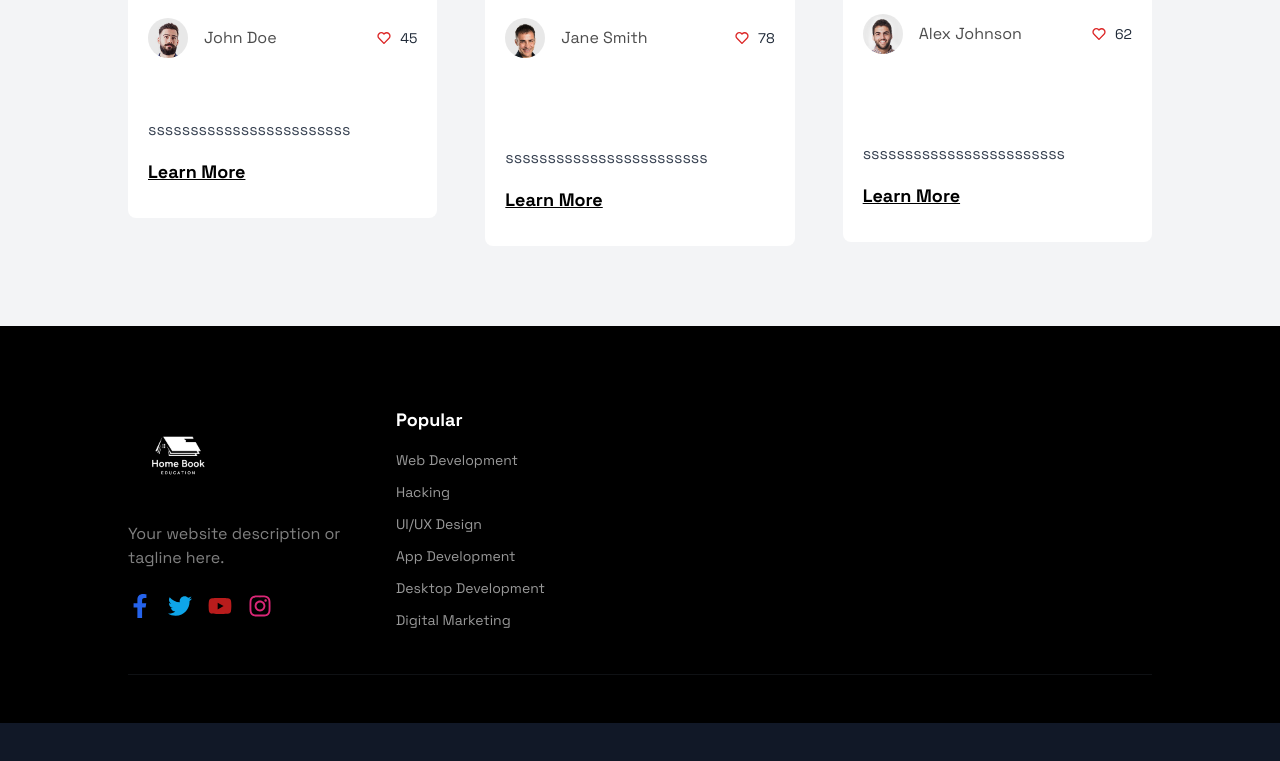
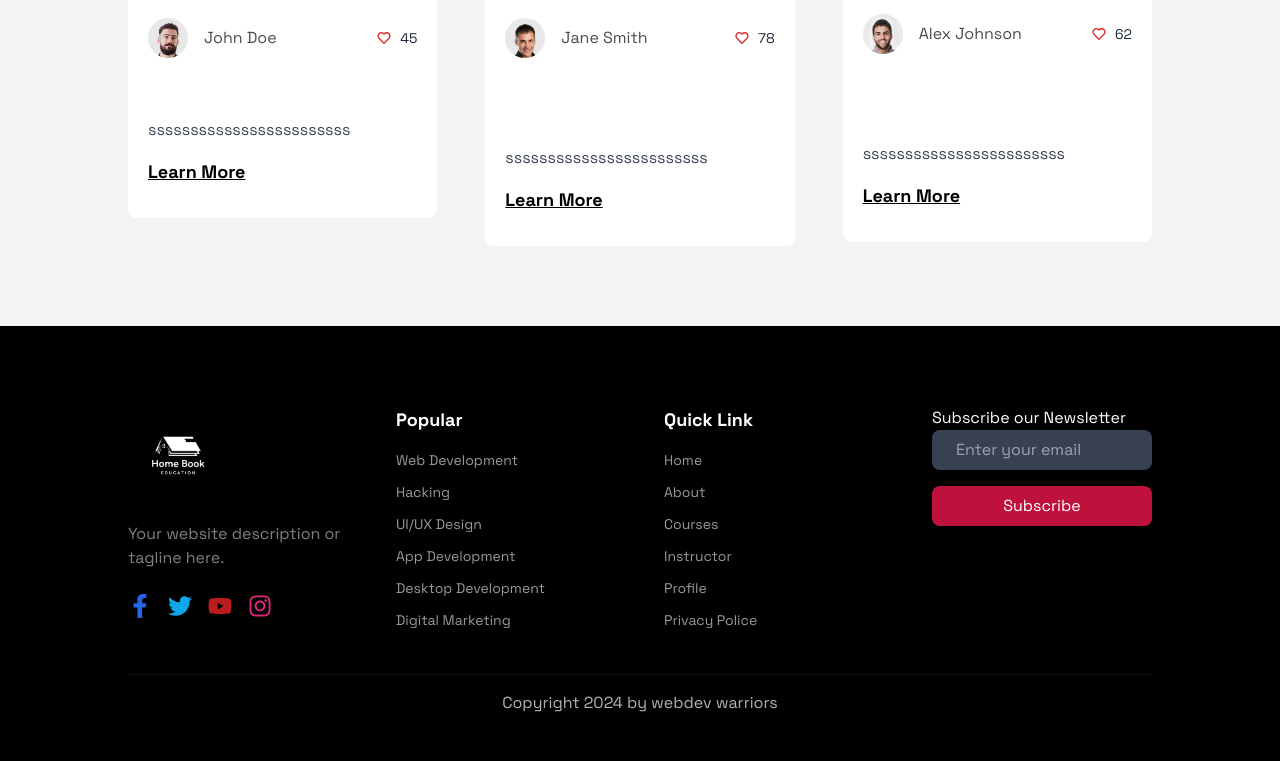
Before and after one commit to NadeeTharuka/new-lms, a Next.js app: page / in a window 1280 px wide. Shown: the part 4242-5003 px from the top of the page. Before the commit the page ends 4965 px from the top, so only its background shows below. Built offline with nearby package versions, Linux system fonts and the light colour scheme.

Commit message:
Update Footer.tsx

```diff
--- a/components/Home/Footer/Footer.tsx
+++ b/components/Home/Footer/Footer.tsx
@@ -32,7 +32,32 @@ const Footer = () => {
                 <p className="footer_link">Desktop Development</p>
                 <p className="footer_link">Digital Marketing</p>
             </div>
+            {/* 3rd part */}
+            <div>
+                <h1 className="footer_heading">Quick Link</h1>
+                <p className="footer_link">Home</p>
+                <p className="footer_link">About</p>
+                <p className="footer_link">Courses</p>
+                <p className="footer_link">Instructor</p>
+                <p className="footer_link">Profile</p>
+                <p className="footer_link">Privacy Police</p>
+            </div>
+            {/* 4th part(newsletter) */}
+            <div>
+                <h1 className="footer__heading">Subscribe our Newsletter</h1>
+                <input
+                  type="text"
+                  placeholder="Enter your email"
+                  className="px-6 py-2 rounded-lg outline-none bg-gray-700 w-full text-white"
+                />
+                <button className="px-6 py-2 mt-4 rounded-lg outline-none bg-rose-700 w-full text-white">
+                    Subscribe
+                </button>
+            </div>
         </div>
+        <p className="text-center mt-4 text-base text-white opacity-70">
+            Copyright 2024 by webdev warriors
+        </p>
     </div>
   )
 }
```
